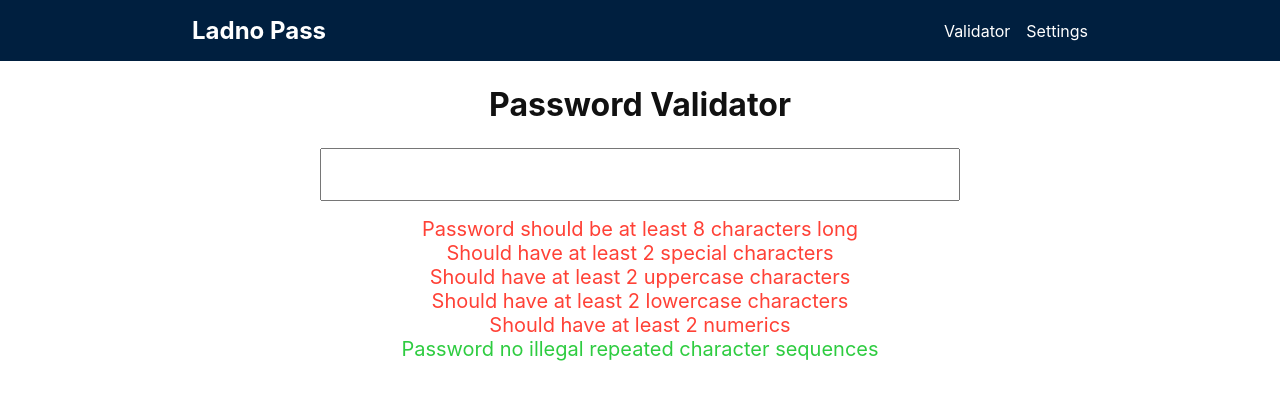
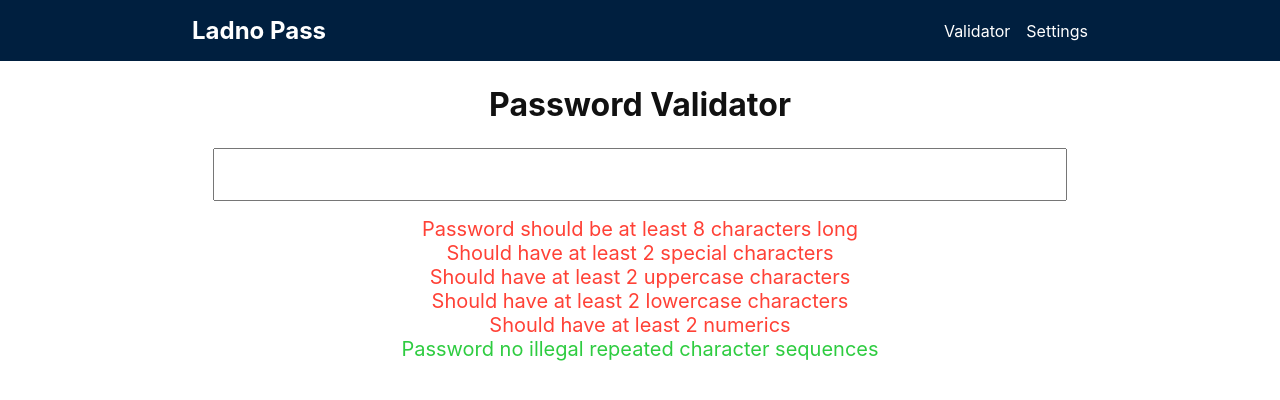
Before and after one commit to jacobpa/password-validator, a Vue app: page / in a window 1280 px wide. Shown: the top 400 px of the page. Built offline with nearby package versions, Linux system fonts and the light colour scheme.

Commit message:
Make view wider for two smallest media screen widths

```diff
--- a/src/App.vue
+++ b/src/App.vue
@@ -48,13 +48,13 @@ export default {
 
 @media only screen and (min-width: 401px) and (max-width: 960px) {
   .view-container {
-    grid-column: 3 / 11;
+    grid-column: 2 / 12;
   }
 }
 
 @media only screen and (min-width: 961px) {
   .view-container {
-    grid-column: 4 / 10;
+    grid-column: 3 / 11;
   }
 }
 </style>
```
